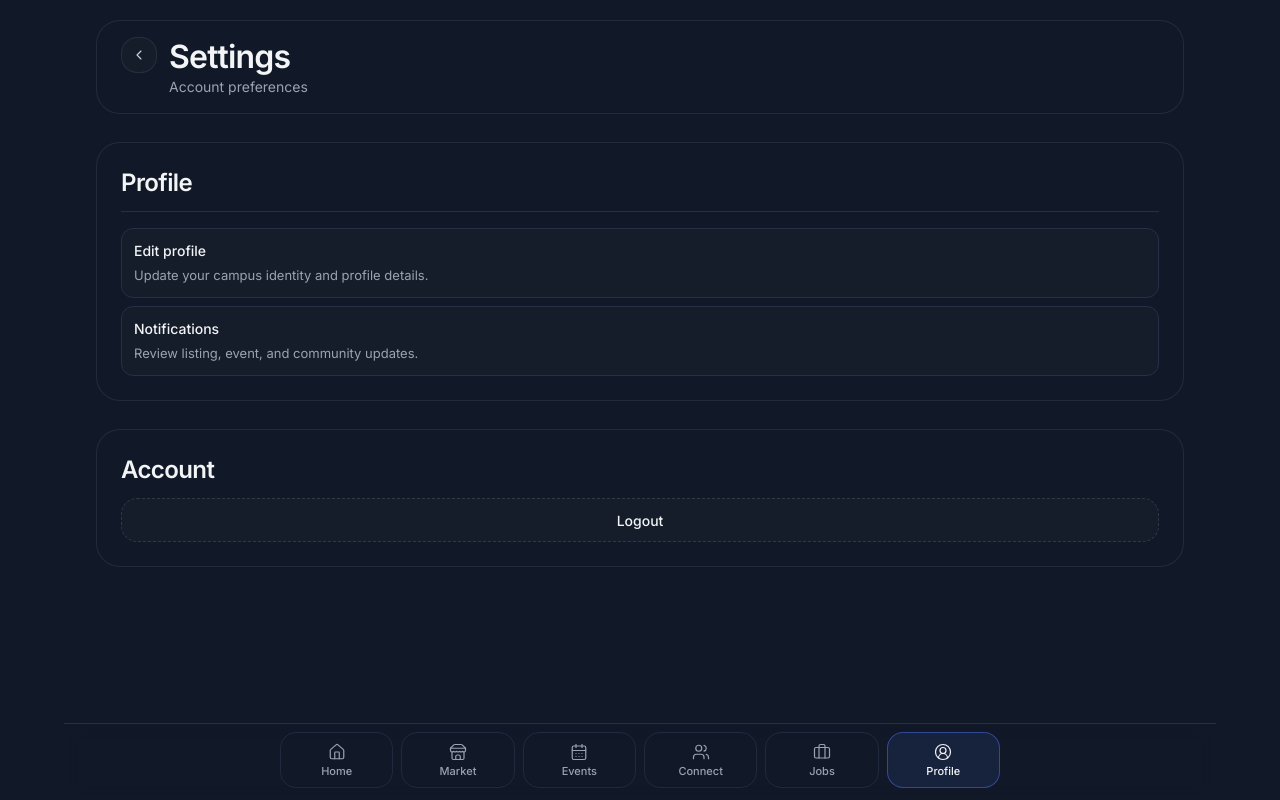
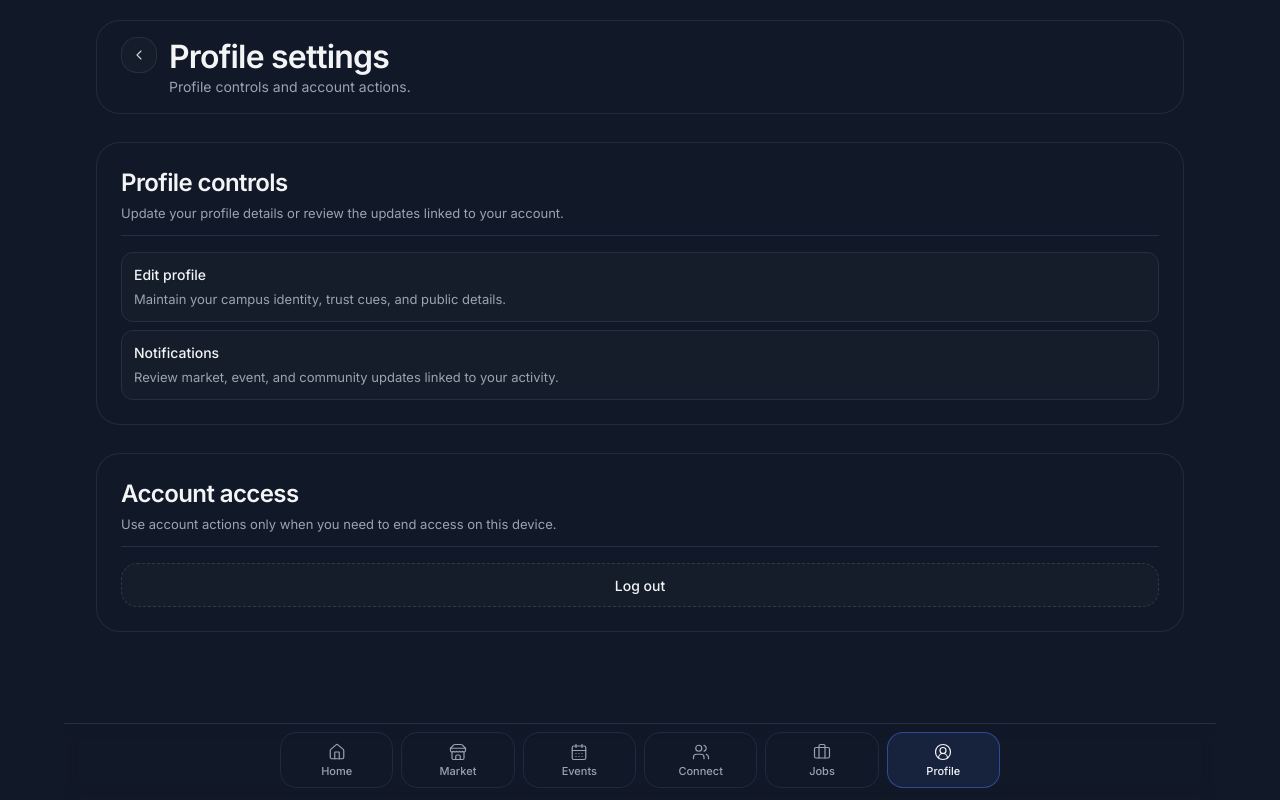
Before and after one commit to saidstrong/NU-Hub, a Next.js app: page /profile/settings in a window 1280 px wide. Built offline with nearby package versions, Linux system fonts and the light colour scheme.

Commit message:
NU Atrium v2.4.0

```diff
--- a/app/(app)/profile/edit/page.tsx
+++ b/app/(app)/profile/edit/page.tsx
@@ -73,7 +73,7 @@ export default async function EditProfilePage({ searchParams }: EditProfilePageP
     <main>
       <TopBar
         title="Edit Profile"
-        subtitle="Update profile sections used across NU Atrium"
+        subtitle="Keep your campus identity and profile details clear and current."
         backHref="/profile"
       />
       {error ? (
@@ -84,8 +84,8 @@ export default async function EditProfilePage({ searchParams }: EditProfilePageP
 
       <form action={updateProfileAction} className="flex flex-col gap-5" encType="multipart/form-data">
         <FormSection
-          title="Basic info"
-          description="Core identity details visible in your student profile."
+          title="Identity basics"
+          description="The core details other students use to understand who you are."
         >
           <label className="block space-y-2">
             <span className="wire-label">Avatar (optional)</span>
@@ -130,7 +130,7 @@ export default async function EditProfilePage({ searchParams }: EditProfilePageP
 
         <FormSection
           title="Interests and goals"
-          description="Help peers and communities understand your focus."
+          description="Show what you care about and how people can connect with you."
         >
           <WireField
             label="Interests (comma separated)"
@@ -151,7 +151,7 @@ export default async function EditProfilePage({ searchParams }: EditProfilePageP
 
         <FormSection
           title="Professional details (optional)"
-          description="Share only what is useful for campus collaboration."
+          description="Add only the public links and details that help with campus collaboration."
         >
           <WireField
             label="Skills (comma separated)"
@@ -197,7 +197,7 @@ export default async function EditProfilePage({ searchParams }: EditProfilePageP
           <Link href="/profile" className="wire-action">
             Cancel
           </Link>
-          <SubmitButton label="Save changes" pendingLabel="Saving..." variant="primary" />
+          <SubmitButton label="Save profile" pendingLabel="Saving..." variant="primary" />
         </div>
       </form>
     </main>
--- a/app/(app)/profile/page.tsx
+++ b/app/(app)/profile/page.tsx
@@ -159,10 +159,11 @@ export default async function ProfilePage({ searchParams }: ProfilePageProps) {
     <main>
       <section className="wire-panel">
         <SectionHeader
-          title="Profile"
+          title="Your profile"
+          subtitle="Your campus identity, trust cues, and shortcuts."
           actionNode={
             <Link href="/profile/settings" className="wire-link">
-              Settings
+              Profile settings
             </Link>
           }
         />
@@ -211,7 +212,11 @@ export default async function ProfilePage({ searchParams }: ProfilePageProps) {
             <p className="mt-2 text-[12px] leading-relaxed text-wire-300">
               {basicsGuidance}
             </p>
-          ) : null}
+          ) : (
+            <p className="mt-2 text-[12px] leading-relaxed text-wire-300">
+              Your core profile details are in place and ready to use across Atrium.
+            </p>
+          )}
         </div>
 
         <div className="mt-5 grid grid-cols-1 gap-2.5 sm:grid-cols-2">
@@ -220,7 +225,7 @@ export default async function ProfilePage({ searchParams }: ProfilePageProps) {
             Notifications
           </Link>
           <Link href="/profile/settings" className="wire-action w-full">
-            Settings
+            Profile settings
           </Link>
         </div>
 
@@ -237,7 +242,10 @@ export default async function ProfilePage({ searchParams }: ProfilePageProps) {
       </section>
 
       <div className="grid gap-6 xl:grid-cols-[1.1fr_0.9fr]">
-        <SectionCard title="About">
+        <SectionCard
+          title="About"
+          subtitle="The short introduction other students see first."
+        >
           {bioText ? (
             <p className="text-[14px] leading-relaxed text-wire-200">{bioText}</p>
           ) : (
@@ -245,7 +253,10 @@ export default async function ProfilePage({ searchParams }: ProfilePageProps) {
           )}
         </SectionCard>
 
-        <SectionCard title="Academic and campus context">
+        <SectionCard
+          title="Campus identity"
+          subtitle="The academic details that help people place your profile quickly."
+        >
           <div className="grid grid-cols-1 gap-3 sm:grid-cols-3 xl:grid-cols-1">
             <div className="rounded-[var(--radius-input)] border border-wire-700 bg-wire-800 px-4 py-3">
               <p className="wire-label">School</p>
@@ -270,7 +281,10 @@ export default async function ProfilePage({ searchParams }: ProfilePageProps) {
       </div>
 
       <div className="grid gap-6 xl:grid-cols-2">
-        <SectionCard title="Interests and goals">
+        <SectionCard
+          title="Interests and goals"
+          subtitle="What you care about and what you want to build toward."
+        >
           <div>
             <p className="mb-2 wire-label">Interests</p>
             {profile.interests.length > 0 ? (
@@ -280,7 +294,7 @@ export default async function ProfilePage({ searchParams }: ProfilePageProps) {
                 ))}
               </div>
             ) : (
-              <EmptyText text="No interests added yet." />
+              <EmptyText text="Add a few interests so other students know what you pay attention to." />
             )}
           </div>
 
@@ -298,7 +312,7 @@ export default async function ProfilePage({ searchParams }: ProfilePageProps) {
                 ))}
               </div>
             ) : (
-              <EmptyText text="No goals added yet." />
+              <EmptyText text="Add one or two goals to make your profile direction clearer." />
             )}
           </div>
 
@@ -311,12 +325,15 @@ export default async function ProfilePage({ searchParams }: ProfilePageProps) {
                 ))}
               </div>
             ) : (
-              <EmptyText text="No collaboration preferences added yet." />
+              <EmptyText text="Add what you are looking for so classmates know how to reach out." />
             )}
           </div>
         </SectionCard>
 
-        <SectionCard title="Public links and socials">
+        <SectionCard
+          title="Public links and socials"
+          subtitle="Optional links and handles that make follow-up easier."
+        >
           <div>
             <p className="mb-2 wire-label">Professional details</p>
             <div className="space-y-2">
@@ -333,7 +350,7 @@ export default async function ProfilePage({ searchParams }: ProfilePageProps) {
                 </p>
               ))}
               {!hasPublicLinks ? (
-                <EmptyText text="No public links added yet." />
+                <EmptyText text="Add a resume or public link if you want people to learn more about your work." />
               ) : null}
             </div>
           </div>
@@ -356,7 +373,7 @@ export default async function ProfilePage({ searchParams }: ProfilePageProps) {
                 ) : null}
               </div>
             ) : (
-              <EmptyText text="No social handles added yet." />
+              <EmptyText text="Add a contact handle if you want an easier way for people to follow up." />
             )}
           </div>
 
@@ -383,7 +400,7 @@ export default async function ProfilePage({ searchParams }: ProfilePageProps) {
                 ))}
               </div>
             ) : (
-              <EmptyText text="No skills listed." />
+              <EmptyText text="Add a few skills to make your profile more useful for collaboration." />
             )}
           </div>
 
@@ -404,7 +421,7 @@ export default async function ProfilePage({ searchParams }: ProfilePageProps) {
                 ))}
               </div>
             ) : (
-              <EmptyText text="No projects added." />
+              <EmptyText text="Add a project when you want to show what you have worked on." />
             )}
           </div>
         </SectionCard>
@@ -412,7 +429,8 @@ export default async function ProfilePage({ searchParams }: ProfilePageProps) {
 
       <SectionCard
         title="Quick access"
-        actionLabel="Settings"
+        subtitle="Jump back into the Atrium surfaces you use most."
+        actionLabel="Profile settings"
         actionHref="/profile/settings"
       >
         <QuickAccessGrid items={quickAccessItems} columns={2} />
--- a/app/(app)/profile/settings/page.tsx
+++ b/app/(app)/profile/settings/page.tsx
@@ -1,4 +1,5 @@
 import Link from "next/link";
+import { SectionHeader } from "@/components/ui/SectionHeader";
 import { TopBar } from "@/components/ui/TopBar";
 import { logoutAction } from "@/lib/auth/actions";
 
@@ -6,40 +7,42 @@ export default function SettingsPage() {
   return (
     <main>
       <TopBar
-        title="Settings"
-        subtitle="Account preferences"
+        title="Profile settings"
+        subtitle="Profile controls and account actions."
         backHref="/profile"
       />
 
       <section className="wire-panel">
-        <div className="mb-4 border-b border-wire-700 pb-3">
-          <h2 className="wire-section-title">Profile</h2>
-        </div>
+        <SectionHeader
+          title="Profile controls"
+          subtitle="Update your profile details or review the updates linked to your account."
+        />
         <div className="space-y-2">
           <Link
             href="/profile/edit"
             className="block rounded-xl border border-wire-700 bg-wire-800 px-3 py-3 transition-colors duration-150 hover:border-wire-600 hover:bg-wire-900"
           >
             <p className="text-sm font-medium text-wire-100">Edit profile</p>
-            <p className="mt-1 wire-meta">Update your campus identity and profile details.</p>
+            <p className="mt-1 wire-meta">Maintain your campus identity, trust cues, and public details.</p>
           </Link>
           <Link
             href="/profile/notifications"
             className="block rounded-xl border border-wire-700 bg-wire-800 px-3 py-3 transition-colors duration-150 hover:border-wire-600 hover:bg-wire-900"
           >
             <p className="text-sm font-medium text-wire-100">Notifications</p>
-            <p className="mt-1 wire-meta">Review listing, event, and community updates.</p>
+            <p className="mt-1 wire-meta">Review market, event, and community updates linked to your activity.</p>
           </Link>
         </div>
       </section>
 
       <section className="wire-panel">
-        <div className="mb-3">
-          <h2 className="wire-section-title">Account</h2>
-        </div>
+        <SectionHeader
+          title="Account access"
+          subtitle="Use account actions only when you need to end access on this device."
+        />
         <form action={logoutAction}>
           <button type="submit" className="wire-action w-full border-dashed">
-            Logout
+            Log out
           </button>
         </form>
       </section>
```
